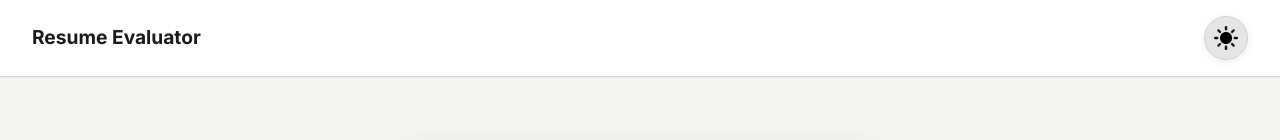
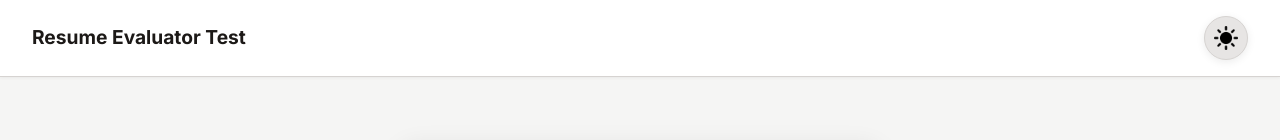
Before and after one commit to YasinSaleem/agentic-resume-evaluator, a Next.js app in the folder frontend/: page / in a window 1280 px wide. Shown: the top 140 px of the page. Built offline with nearby package versions, Linux system fonts and the light colour scheme.

Commit message:
Update _app.js

```diff
--- a/frontend/pages/_app.js
+++ b/frontend/pages/_app.js
@@ -65,7 +65,7 @@ export default function App({ Component, pageProps }) {
             color: activeTheme.text,
             lineHeight: '1.2'
           }}>
-            Resume Evaluator
+            Resume Evaluator Test
           </div>
           <button
             onClick={toggleTheme}
```
